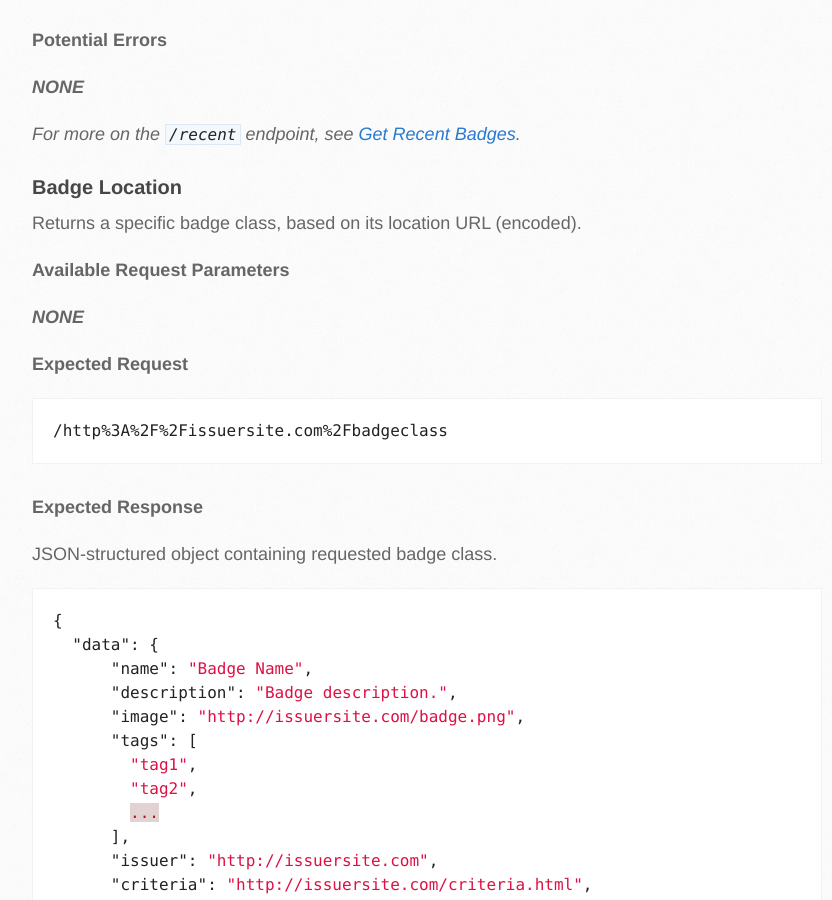
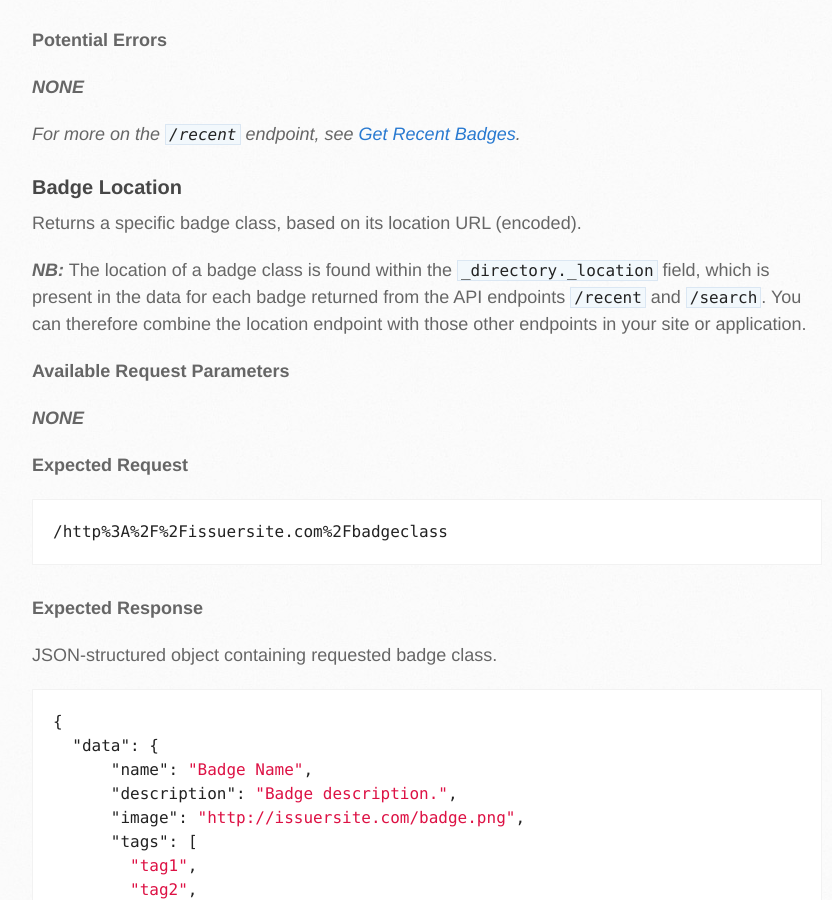
Before and after one commit to OpenWorksGroup/openbadges-directory, a Jekyll site: the page built from directory-api.markdown, in a window 1280 px wide and 900 px high, scrolled down 5996 px. Shown: the whole window, without its empty margins (138-970 px from the left). Built offline with Jekyll 4.4.1, drawn with Linux system fonts in a browser that asks for light colours; Markdown is read by kramdown in place of the engine named in the settings.

Commit message:
Update directory-api.markdown

```diff
--- a/directory-api.markdown
+++ b/directory-api.markdown
@@ -241,6 +241,8 @@ _For more on the `/recent` endpoint, see <a href="get-recent-badges">Get Recent
 
 Returns a specific badge class, based on its location URL (encoded).
 
+___NB:___ The location of a badge class is found within the `_directory._location` field, which is present in the data for each badge returned from the API endpoints `/recent` and `/search`. You can therefore combine the location endpoint with those other endpoints in your site or application.
+
 __Available Request Parameters__
 
 ___NONE___
```
